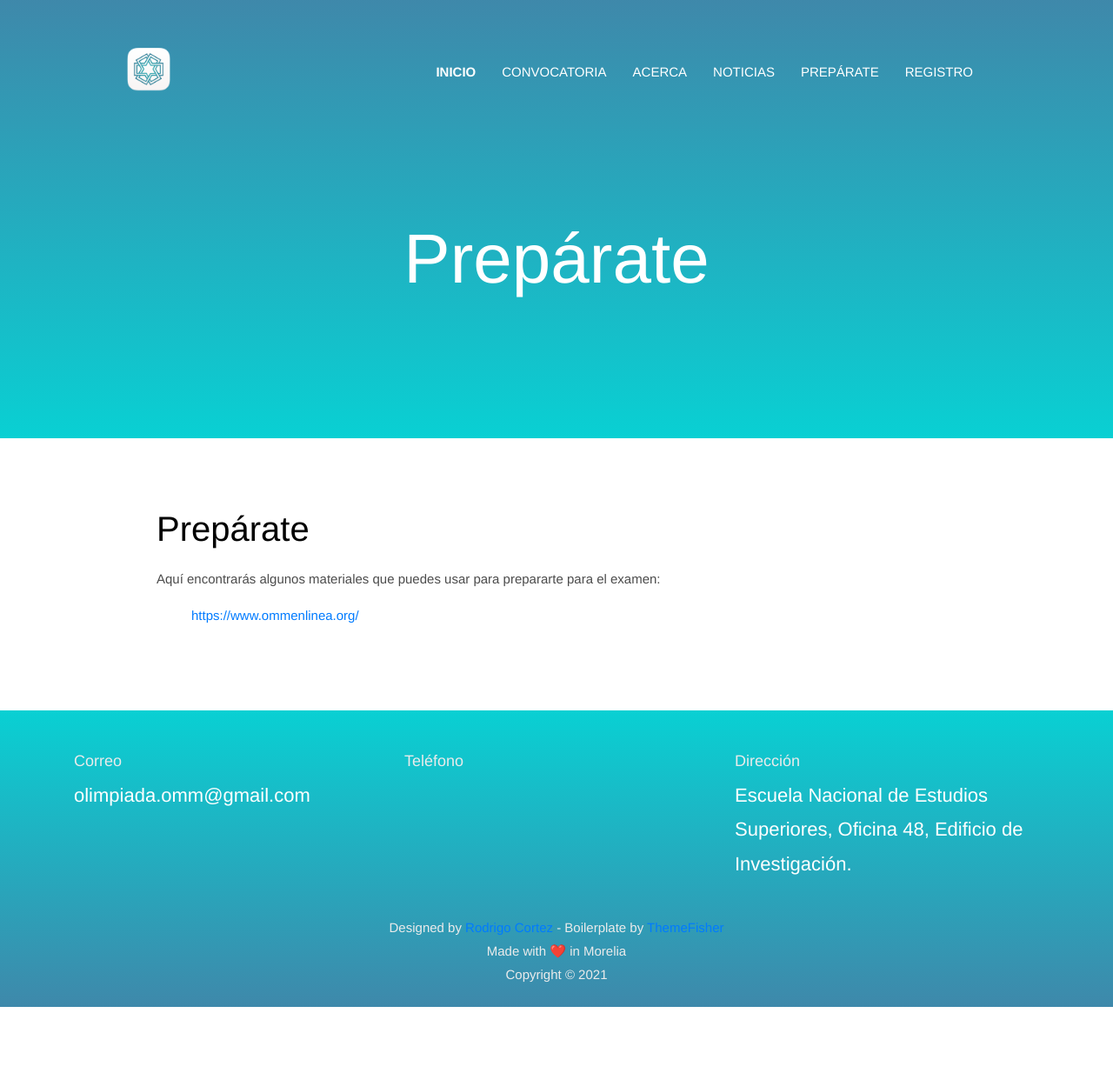
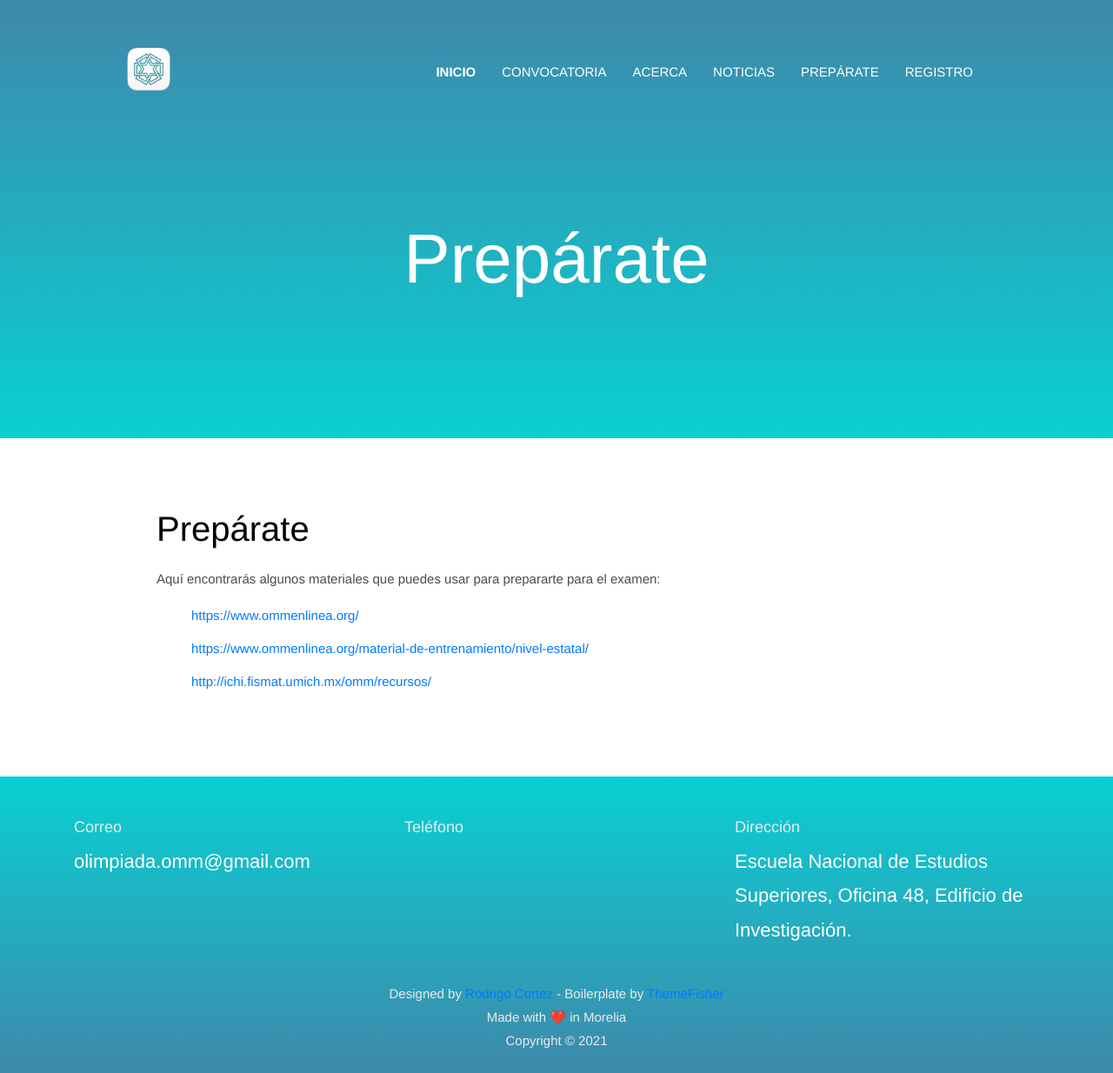
Before and after one commit to OlimpiadaMatematicasMichoacan/WOMM, a Jekyll site: the page built from _pages/preparate.md, in a window 1280 px wide and 1234 px high. Shown: the whole window at 87% size. Built offline with Jekyll 4.4.1, drawn with Linux system fonts in a browser that asks for light colours; some of the changed lines change nothing that is shown.

Commit message:
Added links to preparte

```diff
--- a/_pages/preparate.md
+++ b/_pages/preparate.md
@@ -8,3 +8,5 @@ title: Prepárate
 Aquí encontrarás algunos materiales que puedes usar para prepararte para el examen:
 
 - [https://www.ommenlinea.org/](https://www.ommenlinea.org/)
+- [https://www.ommenlinea.org/material-de-entrenamiento/nivel-estatal/](https://www.ommenlinea.org/material-de-entrenamiento/nivel-estatal/)
+- [http://ichi.fismat.umich.mx/omm/recursos/](http://ichi.fismat.umich.mx/omm/recursos/)
```
